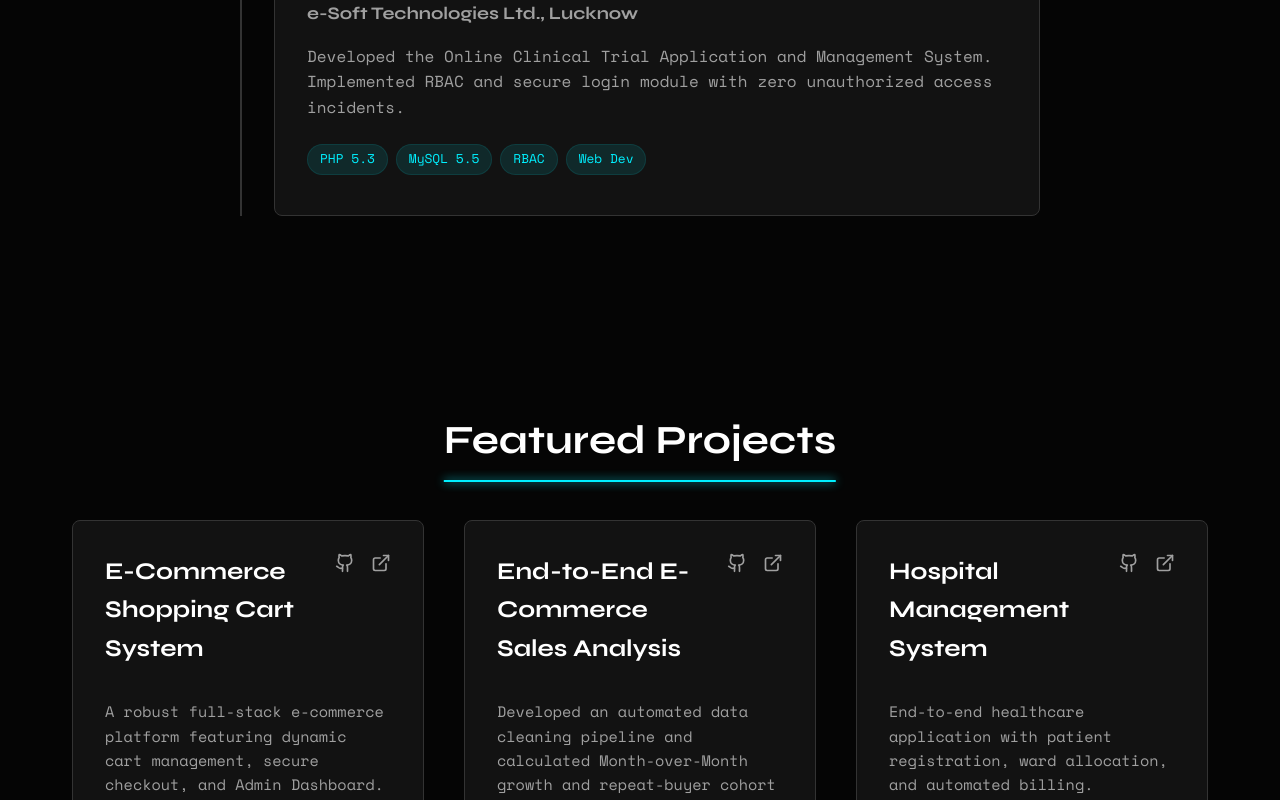
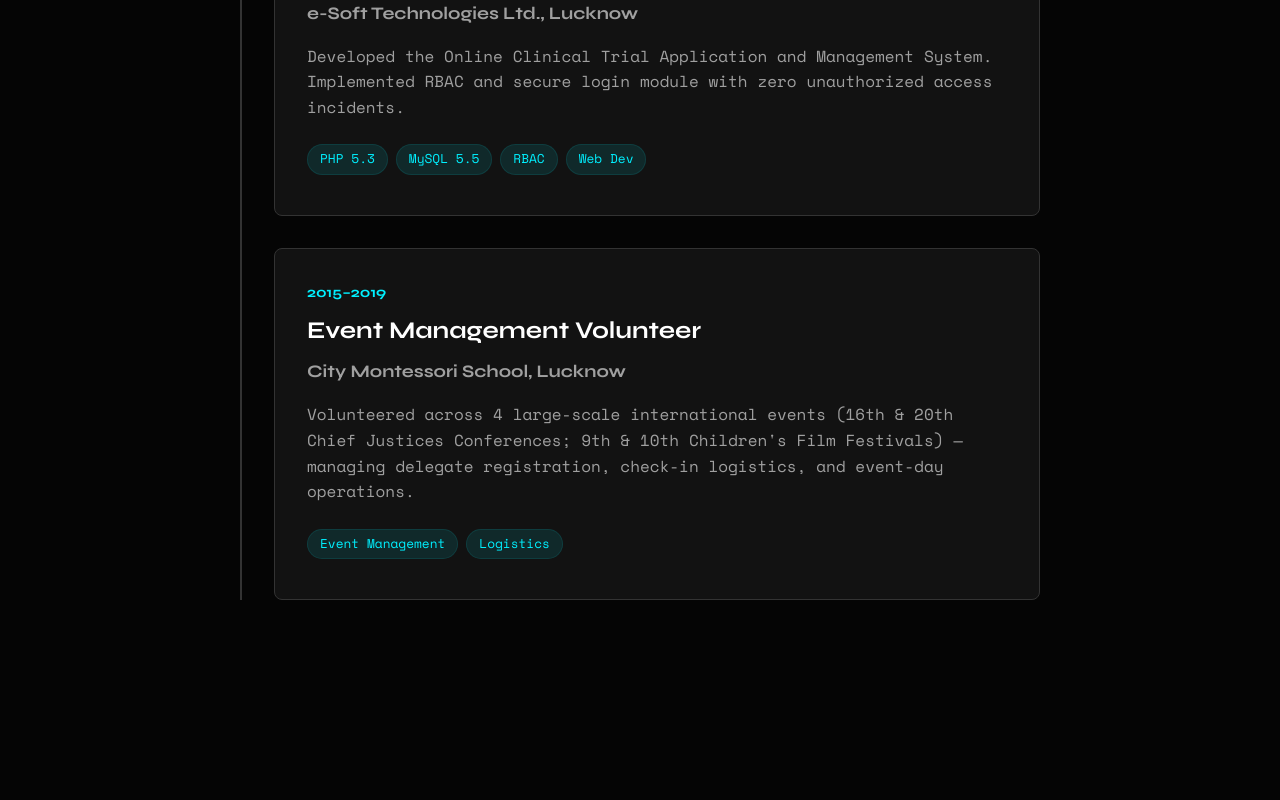
Before and after one commit to mayankawasthi619-boop/my-portfolio, a React (Vite) app: page / in a window 1280 px wide. Shown: the part 3263-4063 px from the top of the page. Built offline with nearby package versions, Linux system fonts and the light colour scheme.

Commit message:
Add Event Management Volunteer role to Experience

```diff
--- a/src/components/Experience.jsx
+++ b/src/components/Experience.jsx
@@ -37,7 +37,7 @@ const Experience = () => {
             viewport={{ once: true }}
             transition={{ duration: 0.6, delay: 0.2 }}
             className="tech-card"
-            style={styles.card}
+            style={{...styles.card, marginBottom: '2rem'}}
           >
             <div style={styles.date}>Jan 2018 – Jul 2018</div>
             <h3 style={styles.role}>Software Developer Intern</h3>
@@ -53,6 +53,28 @@ const Experience = () => {
               <span className="tag">MySQL 5.5</span>
               <span className="tag">RBAC</span>
               <span className="tag">Web Dev</span>
+            </div>
+          </motion.div>
+
+          <motion.div
+            initial={{ opacity: 0, x: -30 }}
+            whileInView={{ opacity: 1, x: 0 }}
+            viewport={{ once: true }}
+            transition={{ duration: 0.6, delay: 0.4 }}
+            className="tech-card"
+            style={styles.card}
+          >
+            <div style={styles.date}>2015–2019</div>
+            <h3 style={styles.role}>Event Management Volunteer</h3>
+            <h4 style={styles.company}>City Montessori School, Lucknow</h4>
+
+            <p style={styles.description}>
+              Volunteered across 4 large-scale international events (16th & 20th Chief Justices Conferences; 9th & 10th Children's Film Festivals) — managing delegate registration, check-in logistics, and event-day operations.
+            </p>
+
+            <div style={styles.techStack}>
+              <span className="tag">Event Management</span>
+              <span className="tag">Logistics</span>
             </div>
           </motion.div>
         </div>
```
